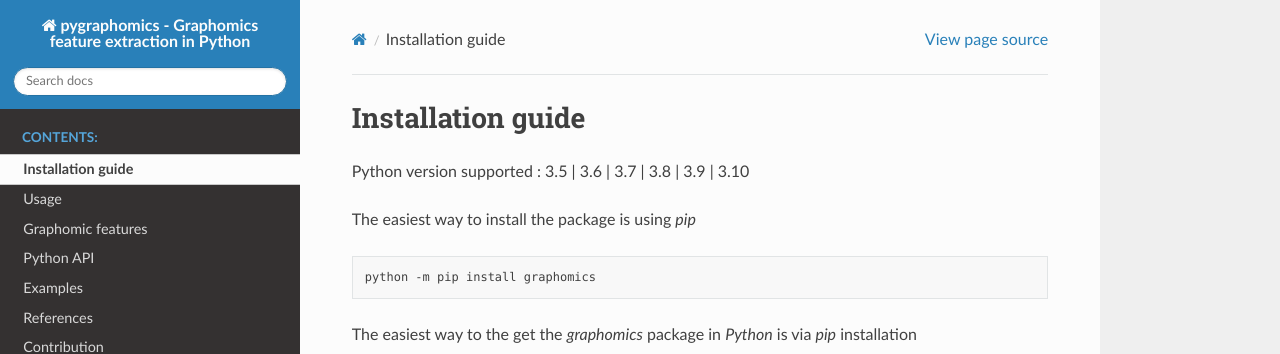
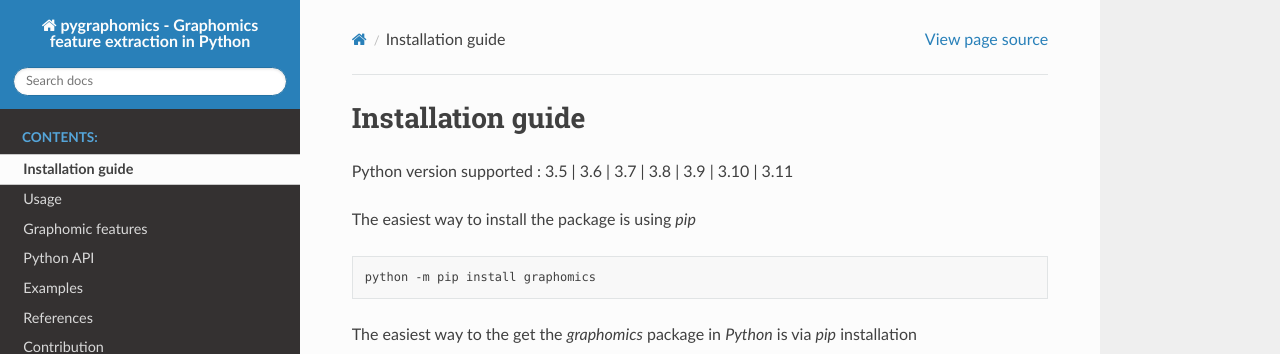
Before and after one commit to Nico-Curti/graphomics, a Sphinx documentation site: the page built from docs/source/installation.rst, in a window 1280 px wide. Shown: the top 354 px of the page. Built offline with Sphinx 7.4.7 and the Read the Docs theme 2.0.0, drawn with Linux system fonts in a browser that asks for light colours; pages that are not in the unit, such as notebooks, are missing from menus.

Commit message:
[GLOBAL] improve docs

```diff
--- a/docs/source/installation.rst
+++ b/docs/source/installation.rst
@@ -3,7 +3,7 @@
 Installation guide
 ==================
 
-Python version supported : 3.5 | 3.6 | 3.7 | 3.8 | 3.9 | 3.10
+Python version supported : 3.5 | 3.6 | 3.7 | 3.8 | 3.9 | 3.10 | 3.11
 
 The easiest way to install the package is using `pip`
 
```
Also changed, not shown: README.md (+2 -2 lines).
